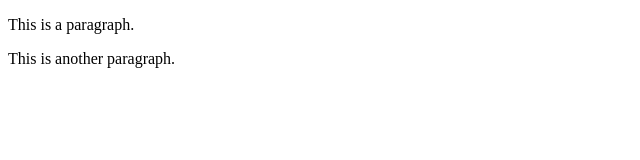
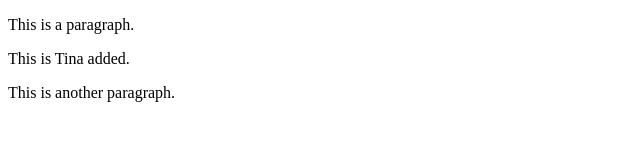
Before and after one commit to teenathakre19/DBDA, a plain HTML site: page index.html in a window 1280 px wide. Shown: the whole page, without its empty margins (0-640 px from the left). Drawn offline with Linux system fonts and the light colour scheme.

Commit message:
Hi lead add one more  feature in the index.html file

```diff
--- a/index.html
+++ b/index.html
@@ -3,6 +3,9 @@
 <body>
 
 <p>This is a paragraph.</p>
+
+<p>This is Tina added.</p>
+
 <p>This is another paragraph.</p>
 
 </body>
```
